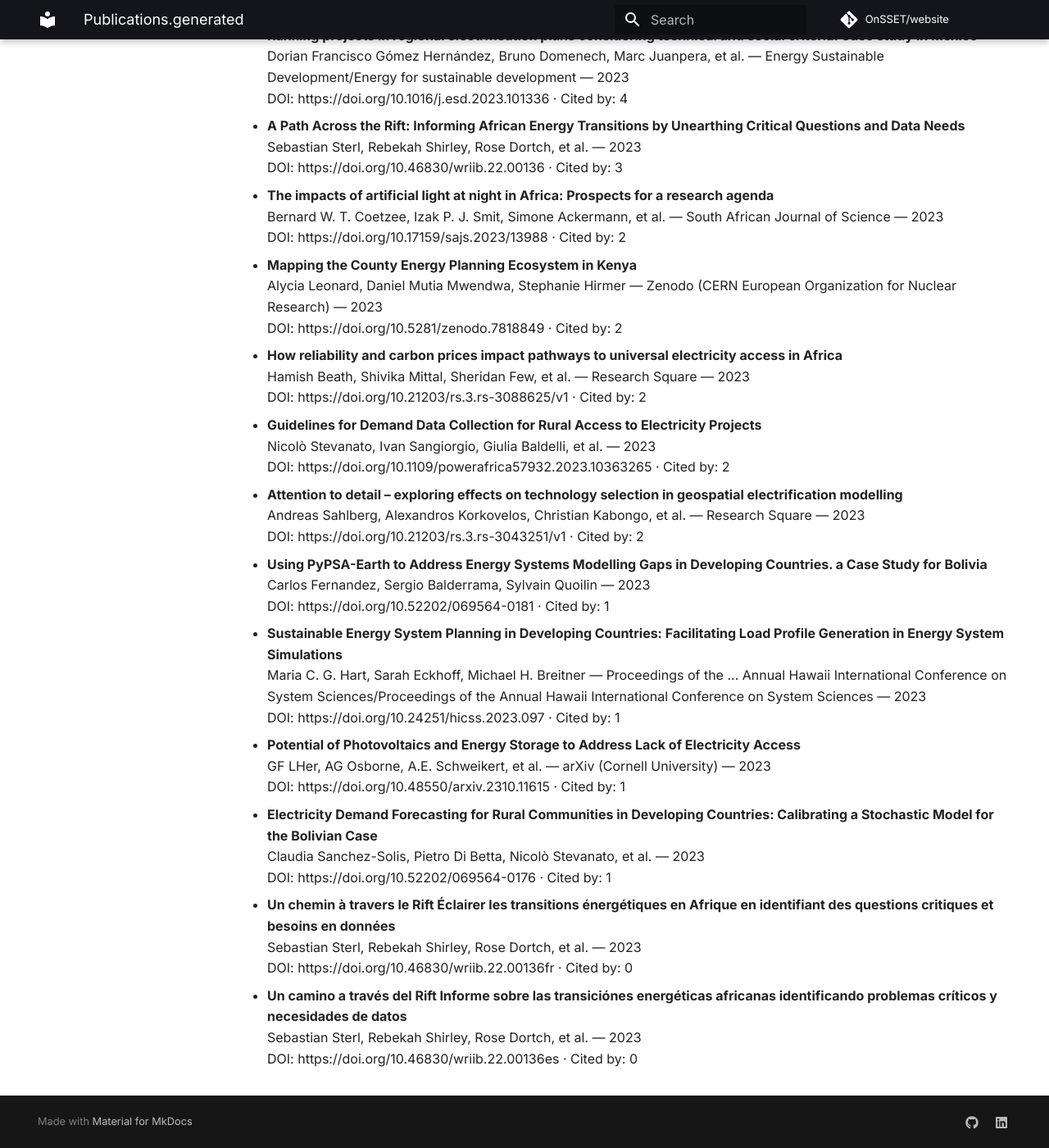
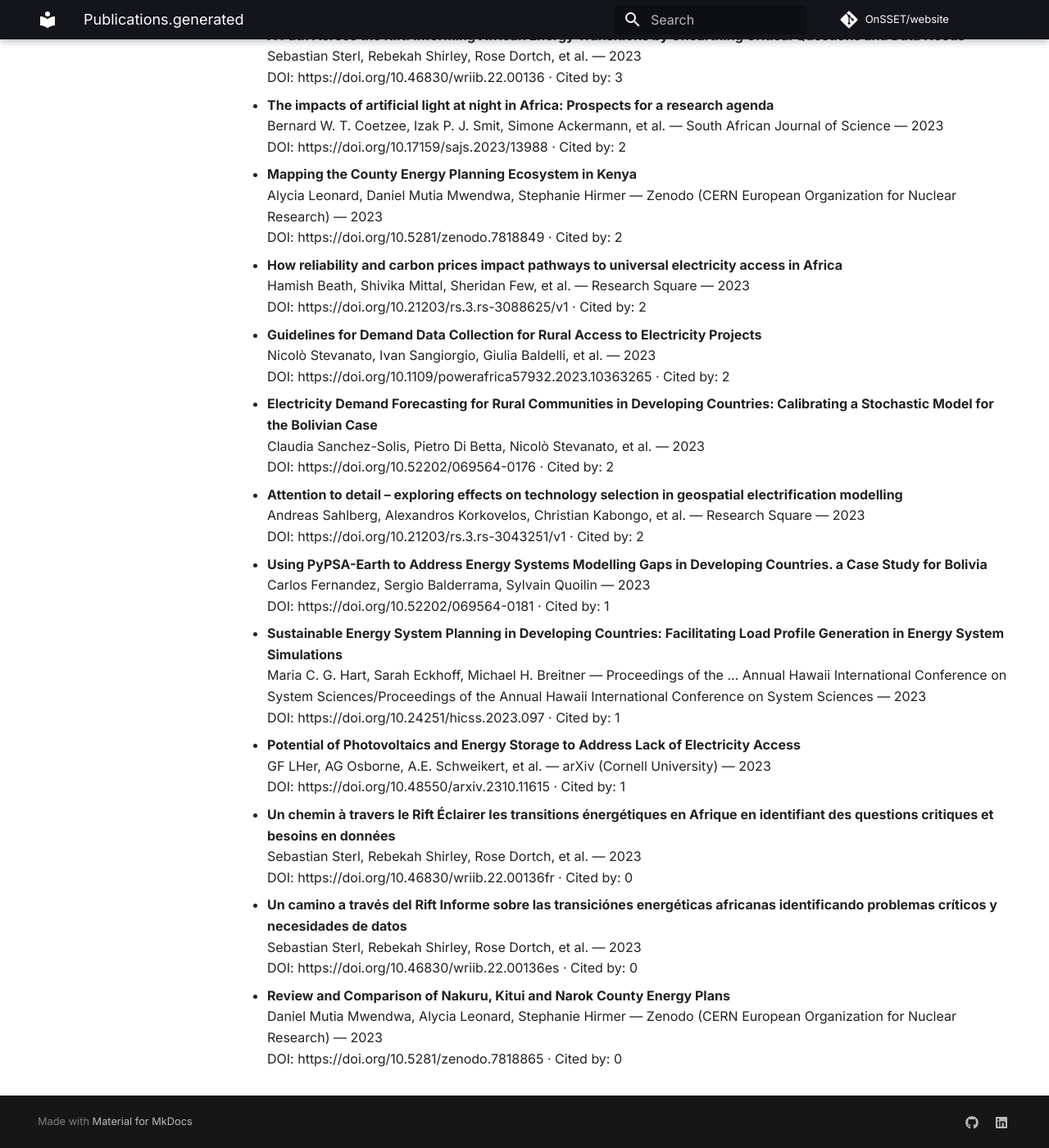
Before and after one commit to OnSSET/website, an MkDocs documentation site: the page built from docs/publications.generated.md, in a window 1280 px wide and 1400 px high, scrolled down 11073 px. Shown: the whole window at 82% size. Built offline with MkDocs 1.6.1 and Material for MkDocs 9.7.7, drawn with Linux system fonts in a browser that asks for light colours; comment, search, counter and statistics services are not loaded; some of the changed text lies outside the part shown.

Commit message:
Auto-update publications

```diff
--- a/docs/publications.generated.md
+++ b/docs/publications.generated.md
@@ -470,6 +466,10 @@ No results found.
   Nicolò Stevanato, Ivan Sangiorgio, Giulia Baldelli, et al. — 2023
   DOI: https://doi.org/10.1109/powerafrica57932.2023.10363265 · Cited by: 2
 
+- **Electricity Demand Forecasting for Rural Communities in Developing Countries: Calibrating a Stochastic Model for the Bolivian Case**
+  Claudia Sanchez-Solis, Pietro Di Betta, Nicolò Stevanato, et al. — 2023
+  DOI: https://doi.org/10.52202/069564-0176 · Cited by: 2
+
 - **Attention to detail – exploring effects on technology selection in geospatial electrification modelling**
   Andreas Sahlberg, Alexandros Korkovelos, Christian Kabongo, et al. — Research Square — 2023
   DOI: https://doi.org/10.21203/rs.3.rs-3043251/v1 · Cited by: 2
@@ -486,10 +486,6 @@ No results found.
   GF LHer, AG Osborne, A.E. Schweikert, et al. — arXiv (Cornell University) — 2023
   DOI: https://doi.org/10.48550/arxiv.2310.11615 · Cited by: 1
 
-- **Electricity Demand Forecasting for Rural Communities in Developing Countries: Calibrating a Stochastic Model for the Bolivian Case**
-  Claudia Sanchez-Solis, Pietro Di Betta, Nicolò Stevanato, et al. — 2023
-  DOI: https://doi.org/10.52202/069564-0176 · Cited by: 1
-
 - **Un chemin à travers le Rift Éclairer les transitions énergétiques en Afrique en identifiant des questions critiques et besoins en données**
   Sebastian Sterl, Rebekah Shirley, Rose Dortch, et al. — 2023
   DOI: https://doi.org/10.46830/wriib.22.00136fr · Cited by: 0
@@ -497,3 +493,7 @@ No results found.
 - **Un camino a través del Rift Informe sobre las transiciónes energéticas africanas identificando problemas críticos y necesidades de datos**
   Sebastian Sterl, Rebekah Shirley, Rose Dortch, et al. — 2023
   DOI: https://doi.org/10.46830/wriib.22.00136es · Cited by: 0
+
+- **Review and Comparison of Nakuru, Kitui and Narok County Energy Plans**
+  Daniel Mutia Mwendwa, Alycia Leonard, Stephanie Hirmer — Zenodo (CERN European Organization for Nuclear Research) — 2023
+  DOI: https://doi.org/10.5281/zenodo.7818865 · Cited by: 0
```
Also changed, not shown: other parts of docs/publications.generated.md (+0 -4 lines).
